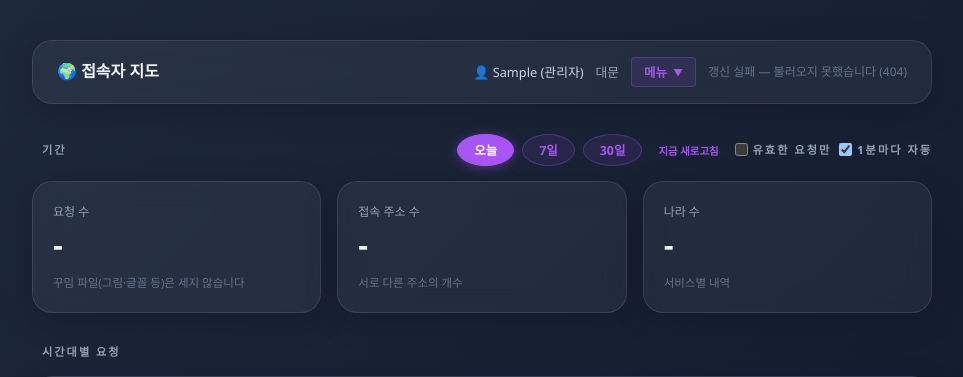
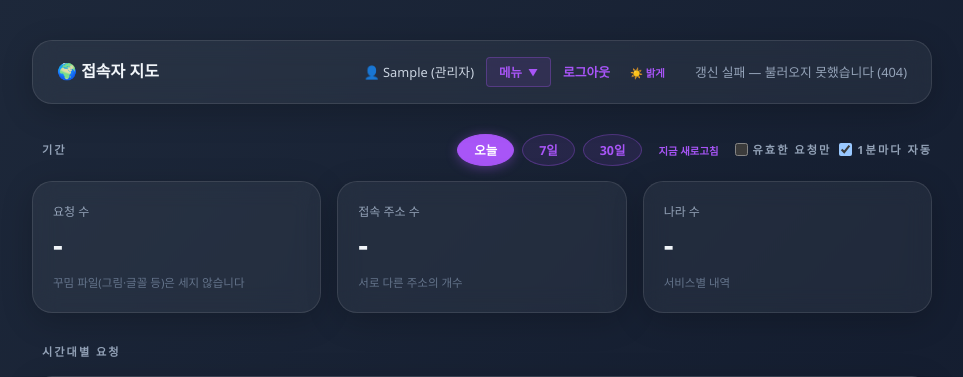
Before and after one commit to onmiso-hash/onnamu-project, a Flask app: template portal/templates/traffic.html in a window 1280 px wide. Shown: the top 377 px of the page, without its empty margins (158-1121 px from the left). Run offline with Flask 3, Linux system fonts and the light colour scheme; the template is opened without the code that fills it: most values are stand-ins (such as "Sample title", 1, 10 or a date in 2020); parts of the project's set-up code (start-up, migrations or seed data) failed here and were passed over.

Commit message:
접속자 지도의 상단을 대문과 같은 조각으로 통일한다
화면마다 상단을 따로 적어 두니 대문에는 있는 로그아웃·밝게 단추가
접속자 지도에는 없었다. 상단 오른쪽 묶음을 조각 하나(_topbar_right.html)로
모아 두 화면이 함께 쓰게 했다 — 화면이 늘어도 저절로 같아진다.

곁들여 바뀐 것:
- 밖에 나와 있던 '대문' 링크를 메뉴 안으로 옮겼다. 이제 두 화면의 메뉴가
  대문·계정 관리·접속자 지도·RDAP 조회 통계로 똑같다.
- 밝게 단추의 꾸밈과 동작 코드가 대문에만 있어 지도에서는 단추 자체가
  없었다. 조각으로 옮기고 대문에 남아 있던 두 벌을 걷어냈다.
- 갱신 시각의 글자 크기·색을 두 화면이 같게 맞췄다(내용은 화면마다 다르므로
  조각에 넣지 않았다).

브라우저를 흉내 내어 확인했다 — 두 화면의 오른쪽 구성과 메뉴 항목 네 개가
글자까지 같고, 로그인 전 대문은 로그인 링크와 밝게 단추만 나온다.

Co-Authored-By: Claude Opus 5 <noreply@anthropic.com>

```diff
--- a/portal/templates/_topmenu.html
+++ b/portal/templates/_topbar_right.html
@@ -1,19 +1,30 @@
-{# 상단 내려오는 메뉴 — 여러 화면이 함께 쓴다.
+{# 상단 줄의 오른쪽 묶음 — 여러 화면이 함께 쓴다.
 
-   왜 만들었나: 상단에 링크를 나란히 늘어놓으니 좁은 화면에서 줄이 접혀
-   세로로 쌓였다(2026-08-28 사용자 지적). 항목이 늘 때마다 더 나빠지는
-   구조라, 항목 수와 상관없이 자리를 한 칸만 차지하는 메뉴로 바꿨다.
+   왜 조각으로 뺐나
+   ----------------
+   ① 상단에 링크를 나란히 늘어놓으니 좁은 화면에서 줄이 접혀 세로로 쌓였다.
+      항목이 늘 때마다 나빠지는 구조라, 항목 수와 무관하게 자리를 한 칸만
+      차지하는 메뉴로 바꿨다(2026-08-28 사용자 지적).
+   ② 화면마다 상단을 따로 적어 두니 대문에는 있는 로그아웃·밝게 단추가
+      접속자 지도에는 없는 식으로 어긋났다. 한 벌로 모아 두면 화면이 늘어도
+      저절로 같아진다.
 
-   쓰는 법: {% include '_topmenu.html' %}
+   쓰는 법
+   -------
+     {% include '_topbar_right.html' %}
    물려받는 값: username(로그인한 사람 이름) · is_admin(관리자인가)
    이름이 다른 화면은 {% with username=me, is_admin=True %} 로 감싸서 부른다.
 
-   메뉴 안에 무엇이 보이나:
-     관리자     — 계정 관리 · 접속자 지도 · RDAP 조회 통계
-     일반 사용자 — 내 계정
+   화면마다 다른 '갱신 시각'은 여기 넣지 않는다 — 채우는 내용도 방식도
+   화면마다 다르기 때문이다. 이 조각 뒤에 각자 붙인다.
+
+   메뉴 안에 무엇이 보이나
+   ----------------------
+     관리자     — 대문 · 계정 관리 · 접속자 지도 · RDAP 조회 통계
+     일반 사용자 — 대문 · 내 계정
    관리자의 '내 계정'은 계정 관리 화면 안의 링크로 들어간다. 일반 사용자는
    계정 관리 화면 자체를 볼 수 없으므로 여기에 두지 않으면 비밀번호를
-   바꿀 길이 사라진다(실제 계정 3개가 그렇다).
+   바꿀 길이 사라진다(실제 계정 4개 중 3개가 그렇다).
 #}
 <style>
     /* 메뉴가 아래 카드에 가려지던 것을 여기서 푼다.
@@ -62,7 +73,20 @@
     .topmenu-list .ico { width: 18px; text-align: center; }
     .topmenu-list .sep { height: 1px; background: var(--border-soft); margin: 5px 8px; }
     .topmenu-list .note { padding: 4px 12px 8px; font-size: 0.68rem; color: var(--fg-faint); white-space: nowrap; }
+
+    .topbar-who { font-size: 0.8rem; color: var(--fg-muted); }
+    .topbar-out { font-size: 0.8rem; color: var(--accent); text-decoration: none; font-weight: 700; }
+
+    /* 밝게/어둡게 단추. 크기·여백·글자 크기는 각 화면의 .label-btn 에서 그대로
+       받는다 — 여기서 따로 정하면 옆에 선 것과 반드시 어긋난다. 이 규칙이 더하는
+       것은 셋뿐이다: 줄어들지 않게, 글꼴을 물려받게, 좁은 화면에서 글자를 접게. */
+    .themebtn { flex: none; font-family: inherit; }
+    .themebtn:focus-visible { outline: 2px solid var(--accent); outline-offset: 2px; }
+    @media (max-width: 520px) { .themebtn .lab { display: none; } }
 </style>
+
+{% if username %}
+<span class="topbar-who">👤 {{ username }}{% if is_admin %} (관리자){% endif %}</span>
 
 <div class="topmenu">
     <button type="button" class="topmenu-btn" id="topmenu-btn"
@@ -70,6 +94,7 @@
         메뉴 <span class="caret" aria-hidden="true">▼</span>
     </button>
     <div class="topmenu-list" id="topmenu-list" role="menu" aria-labelledby="topmenu-btn">
+        <a href="/" role="menuitem"><span class="ico">🏠</span> 대문</a>
         {% if is_admin %}
         <a href="/admin/accounts" role="menuitem"><span class="ico">👥</span> 계정 관리</a>
         <a href="/admin/traffic" role="menuitem"><span class="ico">🌍</span> 접속자 지도</a>
@@ -83,7 +108,17 @@
     </div>
 </div>
 
+<a href="/logout" class="topbar-out">로그아웃</a>
+{% else %}
+<a href="/login" class="topbar-out">로그인</a>
+{% endif %}
+
+<!-- 처음엔 숨겨 둔다 — 자바스크립트가 살아 있을 때만 아래 조각이 꺼낸다.
+     눌러도 안 듣는 단추를 보여 주지 않는 것이 요점이다. -->
+<button type="button" class="label-btn themebtn" id="themebtn" hidden aria-label="밝게 보기"><span class="ico" aria-hidden="true">☀️</span> <span class="lab">밝게</span></button>
+
 <script>
+    // 내려오는 메뉴
     (function () {
         var btn = document.getElementById('topmenu-btn');
         var list = document.getElementById('topmenu-list');
@@ -105,4 +140,29 @@
             if (e.key === 'Escape') open(false);
         });
     })();
+
+    // 밝게/어둡게 단추. 고른 값은 이 브라우저에만 남는다(서버는 모른다).
+    // 나무 클라우드(ui.py)의 _THEME_TOGGLE_SCRIPT와 같은 방식이되, 온나무는
+    // "아무것도 안 고르면 어둡게"라서 컴퓨터 설정을 묻는 갈래가 없다.
+    (function () {
+        var b = document.getElementById('themebtn');
+        if (!b) return;
+        var r = document.documentElement;
+        b.hidden = false;
+        // 지금 어두운가 — 밝게를 고른 것이 아니면 언제나 어둡다.
+        function dark() { return r.getAttribute('data-theme') !== 'light'; }
+        function paint() {
+            var d = dark();
+            b.querySelector('.ico').textContent = d ? '☀️' : '🌙';
+            b.querySelector('.lab').textContent = d ? '밝게' : '어둡게';
+            b.setAttribute('aria-label', (d ? '밝게' : '어둡게') + ' 보기');
+        }
+        paint();
+        b.addEventListener('click', function () {
+            var n = dark() ? 'light' : 'dark';
+            r.setAttribute('data-theme', n);
+            try { localStorage.setItem('onnamu-theme', n); } catch (e) { }
+            paint();
+        });
+    })();
 </script>
--- a/portal/templates/traffic.html
+++ b/portal/templates/traffic.html
@@ -126,11 +126,11 @@
     <div class="topbar glass-card">
         <span style="font-weight:700;">🌍 접속자 지도</span>
         <div style="display:flex; align-items:center; gap:12px; flex-wrap:wrap;">
-            <span style="font-size:0.8rem; color:var(--fg-muted);">👤 {{ me }} (관리자)</span>
-            <a href="/" style="font-size:0.8rem; color:var(--fg-soft); text-decoration:none;">대문</a>
-            {# 이 화면은 관리자만 열 수 있으므로 is_admin 은 언제나 참이다. #}
-            {% with username=me, is_admin=True %}{% include '_topmenu.html' %}{% endwith %}
-            <span id="updated" style="font-size:0.75rem; color:var(--fg-faint);">불러오는 중…</span>
+            {# 이 화면은 관리자만 열 수 있으므로 is_admin 은 언제나 참이다.
+               상단 오른쪽은 대문과 같은 조각을 쓴다 — 따로 적어 두면 한쪽에만
+               항목이 늘어나 어긋난다(실제로 로그아웃·밝게 단추가 그랬다). #}
+            {% with username=me, is_admin=True %}{% include '_topbar_right.html' %}{% endwith %}
+            <span id="updated" style="font-size:0.8rem; color:var(--fg-soft); margin-left:10px;">불러오는 중…</span>
         </div>
     </div>
 
```
Also changed, not shown: portal/templates/index.html (+2 -44 lines).
